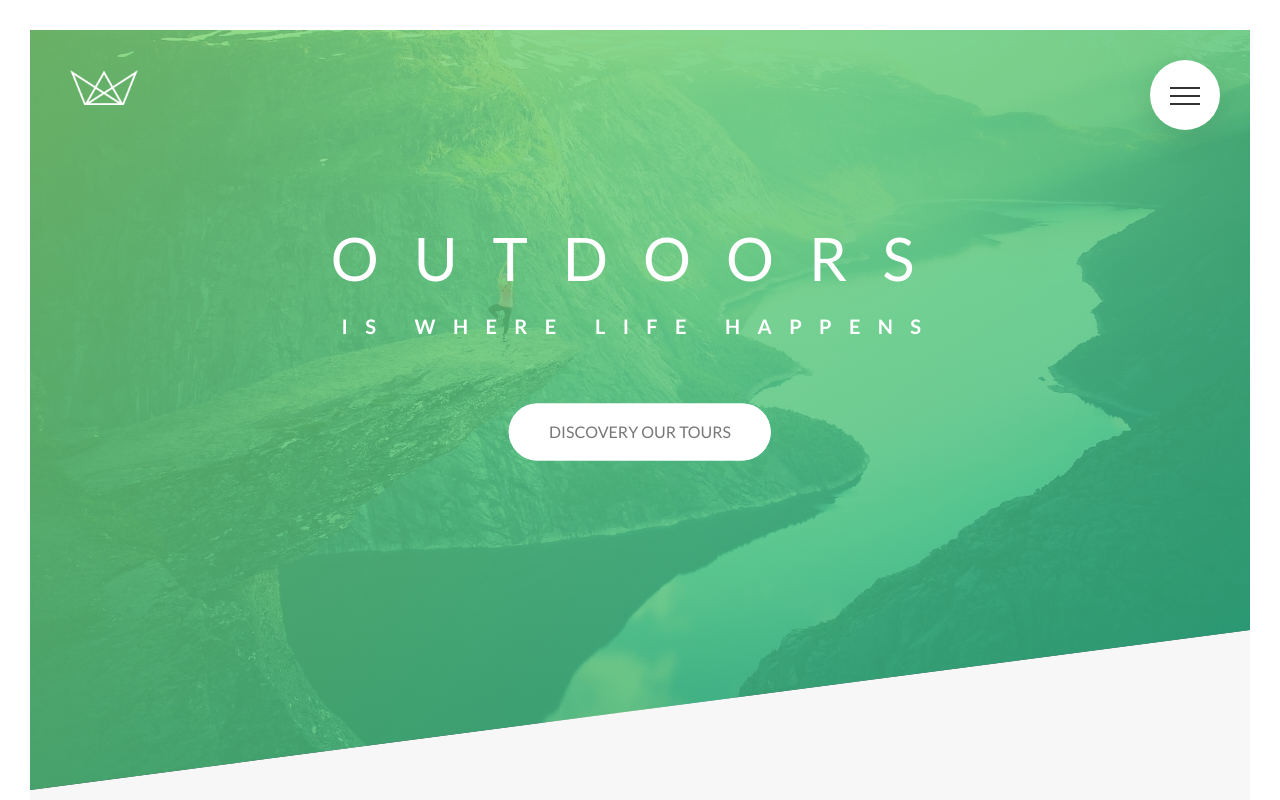
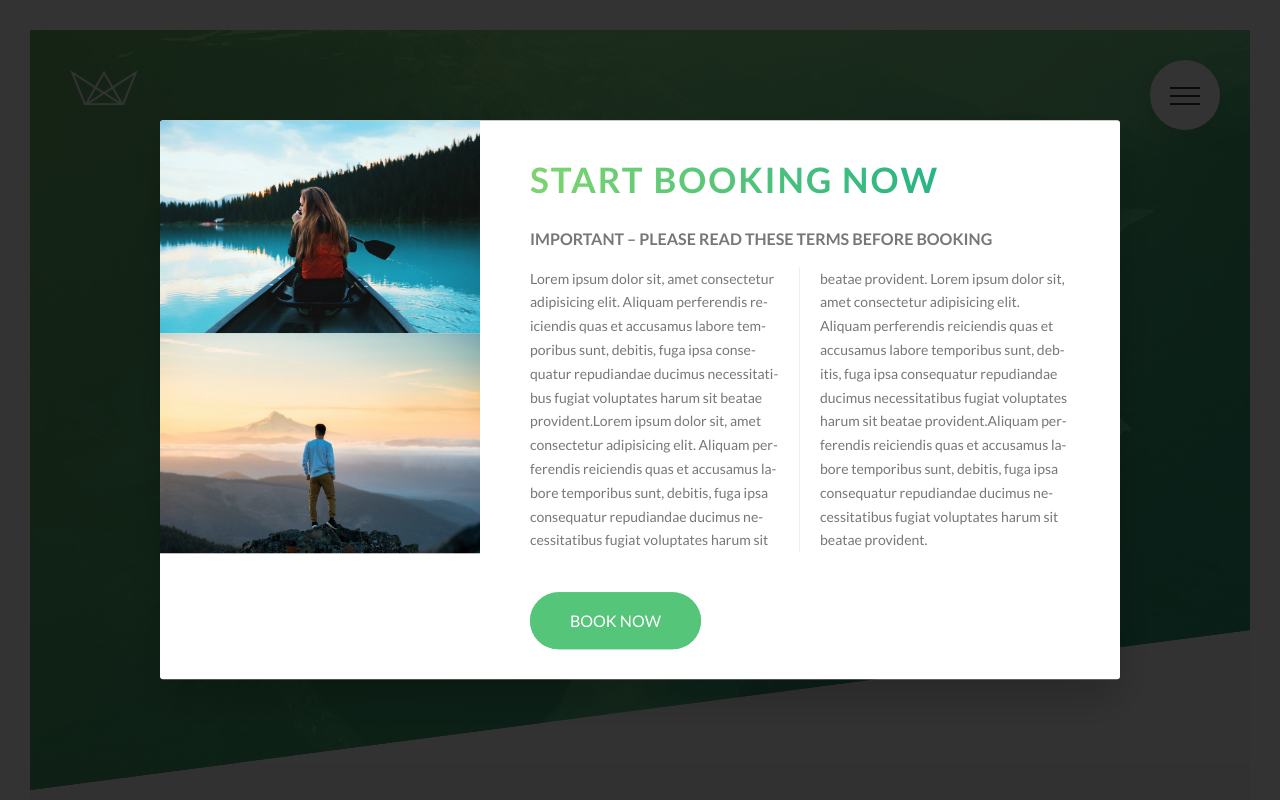
Before and after one commit to giancarlohorta/Natours, a website: page index.html in a window 1280 px wide. Shown: the top 800 px of the page. Drawn offline with Linux system fonts and the light colour scheme.

Commit message:
start popup

```diff
--- a/index.html
+++ b/index.html
@@ -436,7 +436,39 @@
         </div>
       </div>
     </footer>
-
+    <div class="popup">
+      <div class="popup__content">
+        <div class="popup__left">
+          <img src="img/nat-8.jpg" alt="Tour Photo" class="popup__img" />
+          <img src="img/nat-9.jpg" alt="Tour Photo" class="popup__img" />
+        </div>
+        <div class="popup__right">
+          <h2 class="heading-secondary u-margin-bottom-small">
+            Start booking now
+          </h2>
+          <h3 class="heading-tertiary u-margin-bottom-small">
+            Important &ndash; Please read these terms before booking
+          </h3>
+          <p class="popup__text">
+            Lorem ipsum dolor sit, amet consectetur adipisicing elit. Aliquam
+            perferendis reiciendis quas et accusamus labore temporibus sunt,
+            debitis, fuga ipsa consequatur repudiandae ducimus necessitatibus
+            fugiat voluptates harum sit beatae provident.Lorem ipsum dolor sit,
+            amet consectetur adipisicing elit. Aliquam perferendis reiciendis
+            quas et accusamus labore temporibus sunt, debitis, fuga ipsa
+            consequatur repudiandae ducimus necessitatibus fugiat voluptates
+            harum sit beatae provident. Lorem ipsum dolor sit, amet consectetur
+            adipisicing elit. Aliquam perferendis reiciendis quas et accusamus
+            labore temporibus sunt, debitis, fuga ipsa consequatur repudiandae
+            ducimus necessitatibus fugiat voluptates harum sit beatae
+            provident.Aliquam perferendis reiciendis quas et accusamus labore
+            temporibus sunt, debitis, fuga ipsa consequatur repudiandae ducimus
+            necessitatibus fugiat voluptates harum sit beatae provident.
+          </p>
+          <a href="#" class="btn btn--green">Book now</a>
+        </div>
+      </div>
+    </div>
     <!-- <section class="grid-test">
       <div class="row">
         <div class="col-1-of-2">col 1 of 2</div>
--- a/sass/abstracts/_mixins.scss
+++ b/sass/abstracts/_mixins.scss
@@ -5,3 +5,10 @@
     clear: both;
   }
 }
+
+@mixin absCenter {
+  position: absolute;
+  top: 50%;
+  left: 50%;
+  transform: translate(-50%, -50%);
+}
--- /dev/null
+++ b/sass/components/__popup.scss
@@ -0,0 +1,50 @@
+.popup {
+  height: 100vh;
+  width: 100%;
+  position: fixed;
+  top: 0;
+  left: 0;
+  background-color: rgba($color-black, 0.8);
+  z-index: 3000;
+  &__content {
+    @include absCenter;
+    width: 75%;
+    background-color: $color-white;
+    box-shadow: 0 2rem 4rem rgba($color-black, 0.2);
+    border-radius: 3px;
+    display: table;
+    overflow: hidden;
+  }
+
+  &__left {
+    width: 33.333333%;
+    display: table-cell;
+  }
+  &__right {
+    width: 66.6666667%;
+    display: table-cell;
+    vertical-align: middle;
+    padding: 3rem 5rem;
+  }
+  &__img {
+    display: block;
+    width: 100%;
+  }
+  &__text {
+    font-size: 1.4rem;
+    margin-bottom: 4rem;
+
+    -moz-column-count: 2;
+    -moz-column-gap: 4rem;
+    -moz-column-rule: 1px solid $color-gray-light-2;
+
+    column-count: 2;
+    column-gap: 4rem;
+    column-rule: 1px solid $color-gray-light-2;
+
+    -moz-hyphens: auto;
+    -ms-hyphens: auto;
+    -webkit-hyphens: auto;
+    hyphens: auto;
+  }
+}
--- a/sass/main.scss
+++ b/sass/main.scss
@@ -14,6 +14,7 @@
 @import "components/story";
 @import "components/bg-video";
 @import "components/form";
+@import "components/_popup";
 
 @import "layout/grid";
 @import "layout/header";
```
Also changed, not shown: css/style.css.
